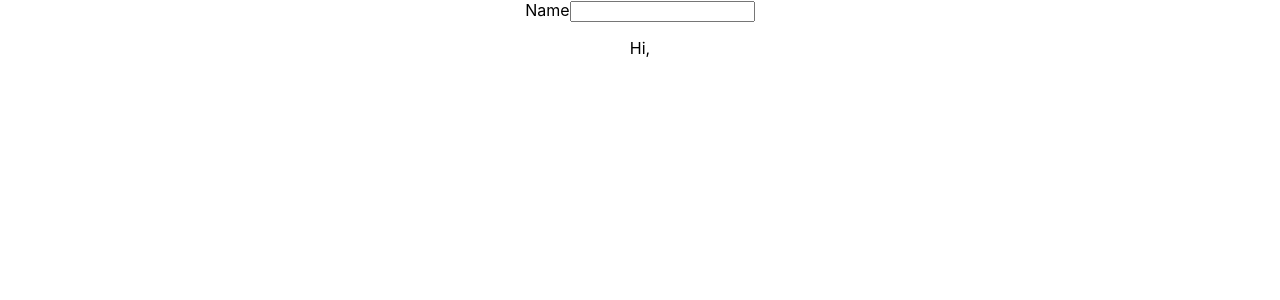
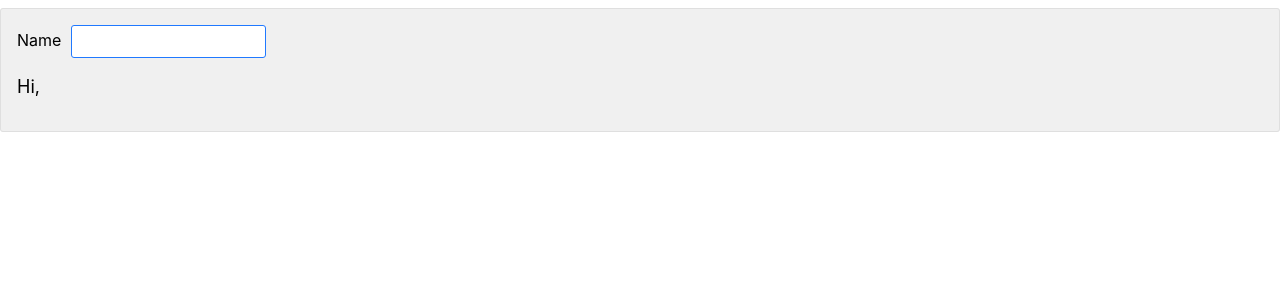
Before and after one commit to Surftrader/my-react-app, a React (Create React App) app: page / in a window 1280 px wide. Shown: the top 300 px of the page. Built offline with nearby package versions, Linux system fonts and the light colour scheme.

Commit message:
change styles

```diff
--- a/src/App.css
+++ b/src/App.css
@@ -1,38 +1,41 @@
-.App {
-  text-align: center;
+div {
+  margin-top: 8px;
+  padding: 16px;
+  box-sizing: border-box;
+  background-color: #f0f0f0;
+  border: 1px solid #dfdfdf;
+  border-radius: 3px;
 }
 
-.App-logo {
-  height: 40vmin;
-  pointer-events: none;
+#root {
+  margin-top: 0;
+  padding: 0;
+  box-sizing: border-box;
+  background-color: transient;
+  border-width: 0;
+  border-radius: 3px;
 }
 
-@media (prefers-reduced-motion: no-preference) {
-  .App-logo {
-    animation: App-logo-spin infinite 20s linear;
-  }
+button {
+  box-sizing: border-box;
+  padding: 8px;
+  background-color: #2079ff;
+  color: #f0f0f0;
+  border: 1px solid #2079ff;
+  border-radius: 3px;
 }
 
-.App-header {
-  background-color: #282c34;
-  min-height: 100vh;
-  display: flex;
-  flex-direction: column;
-  align-items: center;
-  justify-content: center;
-  font-size: calc(10px + 2vmin);
-  color: white;
+.label {
+  margin-right: 10px;
 }
 
-.App-link {
-  color: #61dafb;
+input {
+  box-sizing: border-box;
+  padding: 8px;
+  border: 1px solid #2079ff;
+  border-radius: 3px;
 }
 
-@keyframes App-logo-spin {
-  from {
-    transform: rotate(0deg);
-  }
-  to {
-    transform: rotate(360deg);
-  }
+p {
+  font-size: 18px;
 }
```
